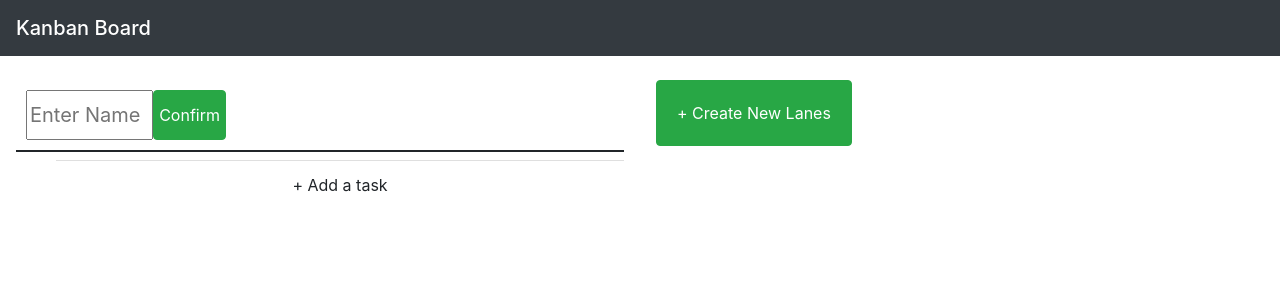
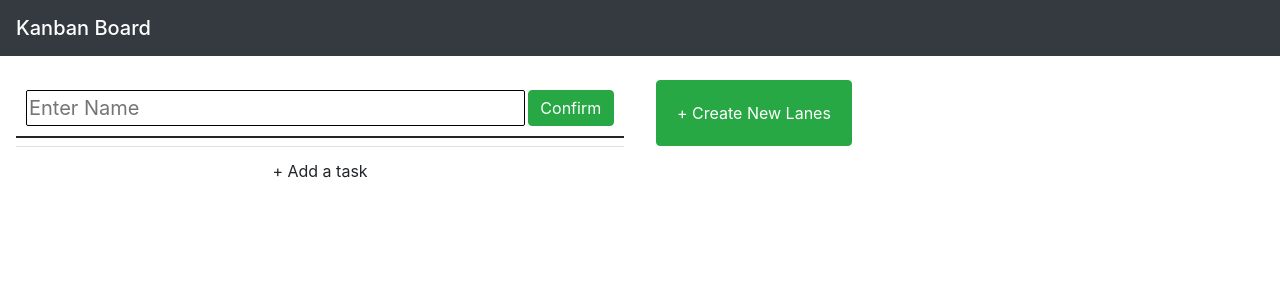
Before and after one commit to leoltl/kanban-board, a React (Create React App) app: page / in a window 1280 px wide. Shown: the top 300 px of the page. Built offline with nearby package versions, Linux system fonts and the light colour scheme.

Commit message:
finish up delete individual task function

```diff
--- a/src/components/Board/Board.css
+++ /dev/null
@@ -1,5 +0,0 @@
-.newLane {
-  align-self: center;
-  height: 50px;
-  width: 200px;
-}
--- a/src/components/Board/BoardContainer.js
+++ b/src/components/Board/BoardContainer.js
@@ -27,6 +27,7 @@ class BoardContainer extends React.Component {
   }
 
   render() {
+    console.log(this.state.todos);
     return (
       <div className="d-flex mt-4 swimlanes">
         <BoardView
--- a/src/components/Board/BoardView.js
+++ b/src/components/Board/BoardView.js
@@ -1,6 +1,5 @@
 import React from "react";
 import SwimLaneContainer from "../SwimLane/SwimLaneContainer";
-import "./Board.css";
 
 class BoardView extends React.Component {
   render() {
--- a/src/components/SwimLane/SwimLane.css
+++ b/src/components/SwimLane/SwimLane.css
@@ -28,8 +28,19 @@ h3 {
 .newLane input {
   width: 100%;
   font-size: 20px;
+  border-radius: 2px;
+  border: 1px solid black;
 }
 .newLane button {
+  margin-left: 3px;
   width: 100px;
   padding: 5px;
 }
+
+.list-group-item {
+  padding: auto 0;
+}
+
+.list-group-flush {
+  padding: 0;
+}
--- a/src/components/SwimLane/SwimLane.js
+++ b/src/components/SwimLane/SwimLane.js
@@ -25,7 +25,7 @@ class SwimLane extends React.Component {
     if (!title) {
       return (
         <React.Fragment>
-          <div class="newLane">
+          <div className="newLane">
             <input
               type="text"
               name="title"
@@ -33,7 +33,7 @@ class SwimLane extends React.Component {
               onChange={e => this.props.handleInput(e)}
             />
             <button
-              class="btn btn-success"
+              className="btn btn-success"
               type="submit"
               onClick={this.props.handleSubmit}
             >
--- a/src/components/TaskCard/TaskCardContainer.js
+++ b/src/components/TaskCard/TaskCardContainer.js
@@ -51,7 +51,7 @@ class TaskCardContainer extends React.Component {
   };
 
   removeTask = id => {
-    console.log("remove click", id);
+    this.props.removeTask(id);
   };
 
   onInputChange = e => {
```
